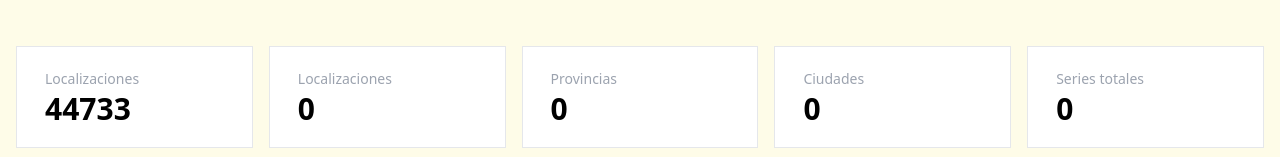
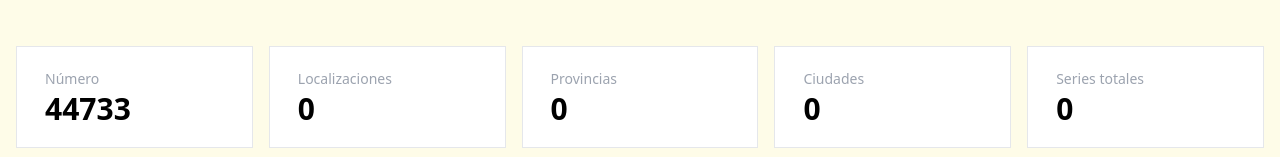
Before and after one commit to jiep/44733, a Vue app: page / in a window 1280 px wide. Shown: the part 226-383 px from the top of the page. Built offline with nearby package versions, Linux system fonts and the light colour scheme; no server answers.

Commit message:
Fix label

```diff
--- a/src/components/Stats.vue
+++ b/src/components/Stats.vue
@@ -15,7 +15,7 @@
                 <div class="bg-white p-5">
                     <div class="sm:flex sm:items-start">
                         <div class="text-center sm:mt-0 sm:ml-2 sm:text-left">
-                            <h3 class="text-sm leading-6 font-medium text-gray-400">Localizaciones</h3>
+                            <h3 class="text-sm leading-6 font-medium text-gray-400">Número</h3>
                             <p class="text-3xl font-bold text-black">{{ lottery_number }}</p>
                         </div>
                     </div>
```
